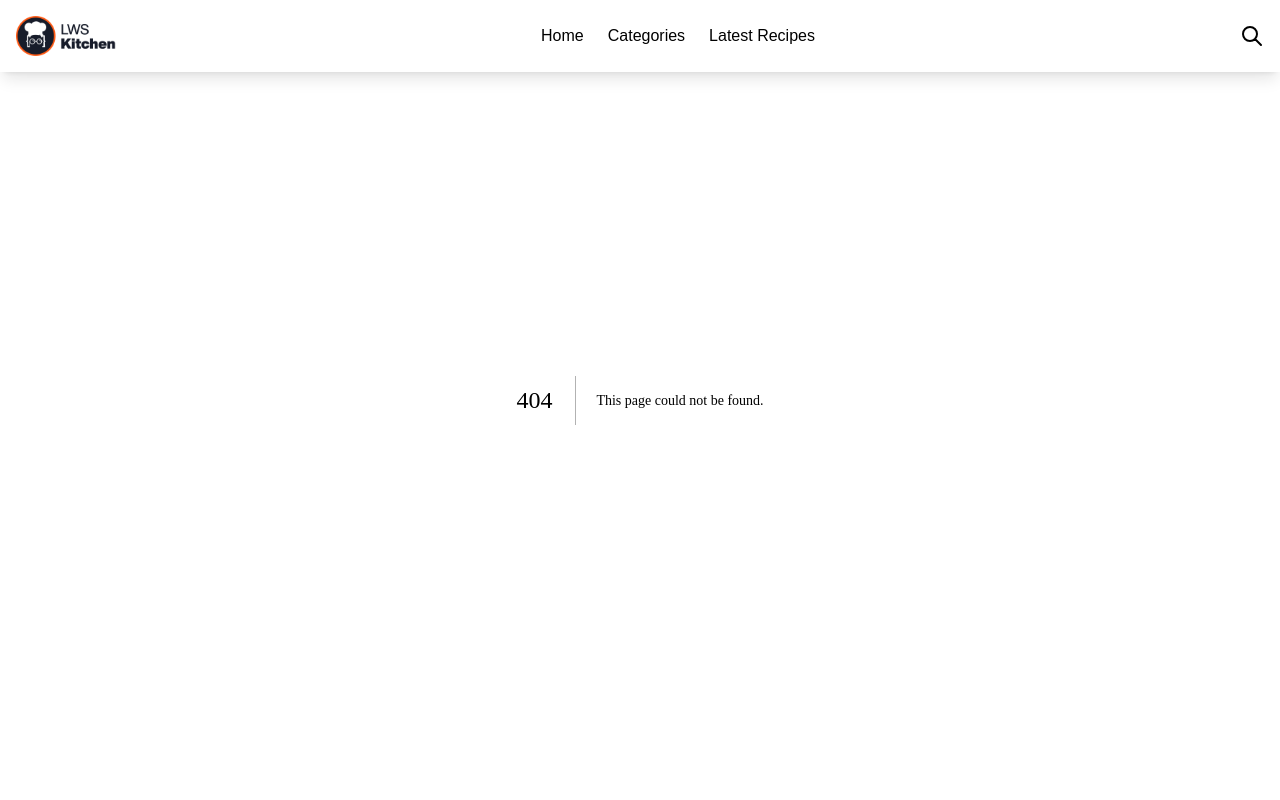
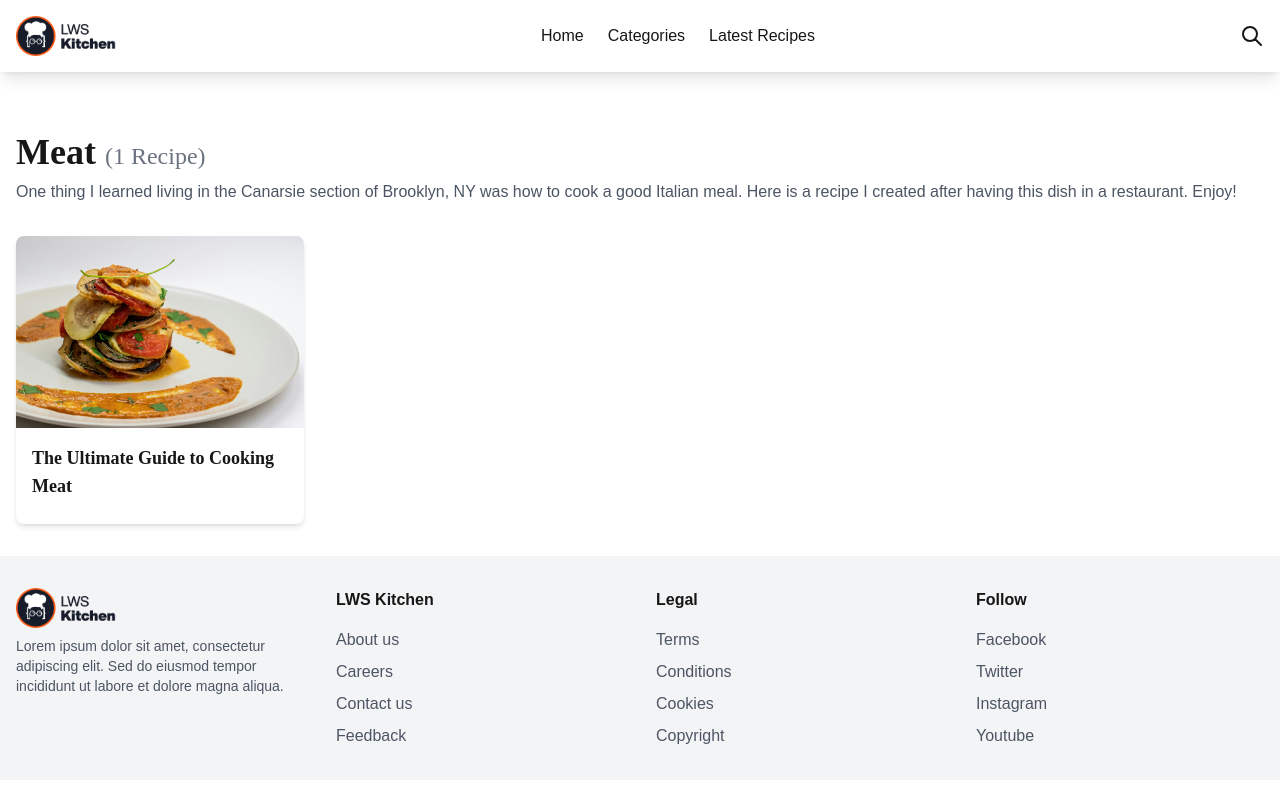
Before and after one commit to MDNURAAZAM/lws-kitchen, a Next.js app: page /category/2c3d4e5f-6g7h-8i9j-0k1l-2m3n4o5p6q7r in a window 1280 px wide. Before the commit this address had no page. Shown: the top 800 px of the page. Built offline with nearby package versions, Linux system fonts and the light colour scheme.

Commit message:
add recipe page

```diff
--- /dev/null
+++ b/app/category/[categoryId]/page.js
@@ -0,0 +1,41 @@
+import RecipeItem from "@/components/RecipeItem/RecipeItem";
+import recipes from "@/public/data/recipes.json";
+import categories from "@/public/data/categories.json";
+
+const RecipePage = ({ params }) => {
+  const { categoryId } = params || {};
+  const clickedRecipes = recipes.filter(
+    (recipe) => recipe?.category_id === categoryId
+  );
+  const category = categories?.find(
+    (category) => category?.id === categoryId
+  )?.name;
+  return (
+    <main className="container mx-auto px-4 py-8 mt-[100px]">
+      <div className="flex justify-between items-center mb-8">
+        <div>
+          <h1 className="text-4xl font-bold mb-2">
+            {category}{" "}
+            <span className="text-gray-500 text-2xl font-normal">
+              ({clickedRecipes?.length}{" "}
+              {`Recipe${clickedRecipes?.length > 1 ? "s" : ""}`})
+            </span>
+          </h1>
+          <p className="text-gray-600">
+            One thing I learned living in the Canarsie section of Brooklyn, NY
+            was how to cook a good Italian meal. Here is a recipe I created
+            after having this dish in a restaurant. Enjoy!
+          </p>
+        </div>
+      </div>
+
+      <div className="grid grid-cols-1 md:grid-cols-2 lg:grid-cols-4 gap-8">
+        {clickedRecipes?.map((recipe) => (
+          <RecipeItem key={recipe.title} recipe={recipe} />
+        ))}
+      </div>
+    </main>
+  );
+};
+
+export default RecipePage;
--- a/app/category/page.js
+++ b/app/category/page.js
@@ -1,5 +1,6 @@
 import CategoryItem from "@/components/CategoryItem/CategoryItem";
 import categories from "../../public/data/categories.json";
+import Link from "next/link";
 
 const CategoryPage = () => {
   return (
@@ -8,7 +9,9 @@
 
       <div className="grid grid-cols-3 md:grid-cols-4 lg:grid-cols-6 gap-8">
         {categories.map((category) => (
-          <CategoryItem key={category.id} category={category} />
+          <Link key={category.id} href={`/category/${category.id}`}>
+            <CategoryItem category={category} />
+          </Link>
         ))}
       </div>
     </main>
--- /dev/null
+++ b/components/RecipeItem/RecipeItem.jsx
@@ -0,0 +1,22 @@
+import Image from "next/image";
+
+const RecipeItem = ({ recipe }) => {
+  const { thumbnail, title } = recipe;
+  const imagePath = `/assets/thumbs/${thumbnail}`;
+  return (
+    <div className="bg-white rounded-lg overflow-hidden shadow-md">
+      <Image
+        alt={title}
+        src={imagePath}
+        height={200}
+        width={200}
+        className="w-full h-48 object-cover"
+      />
+      <div className="p-4">
+        <h2 className="font-semibold text-lg mb-2">{title}</h2>
+      </div>
+    </div>
+  );
+};
+
+export default RecipeItem;
```
